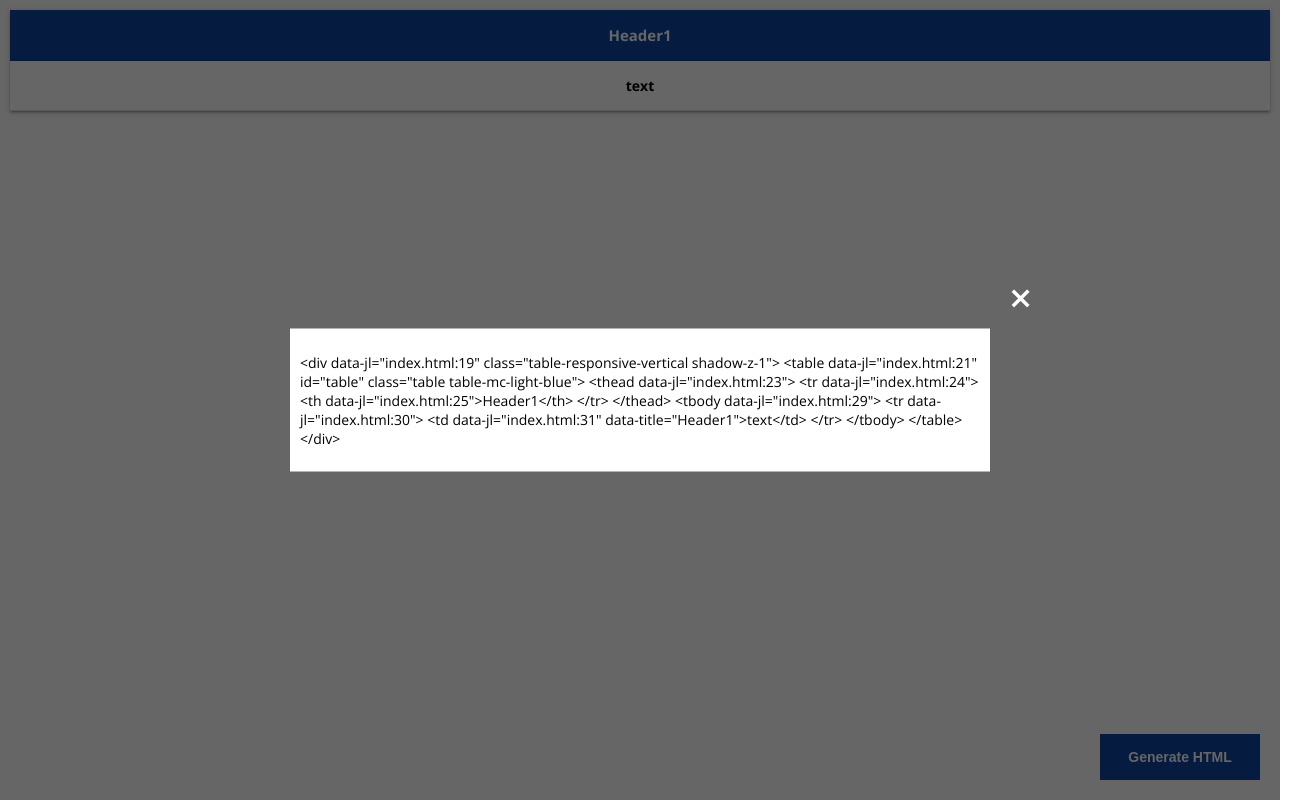
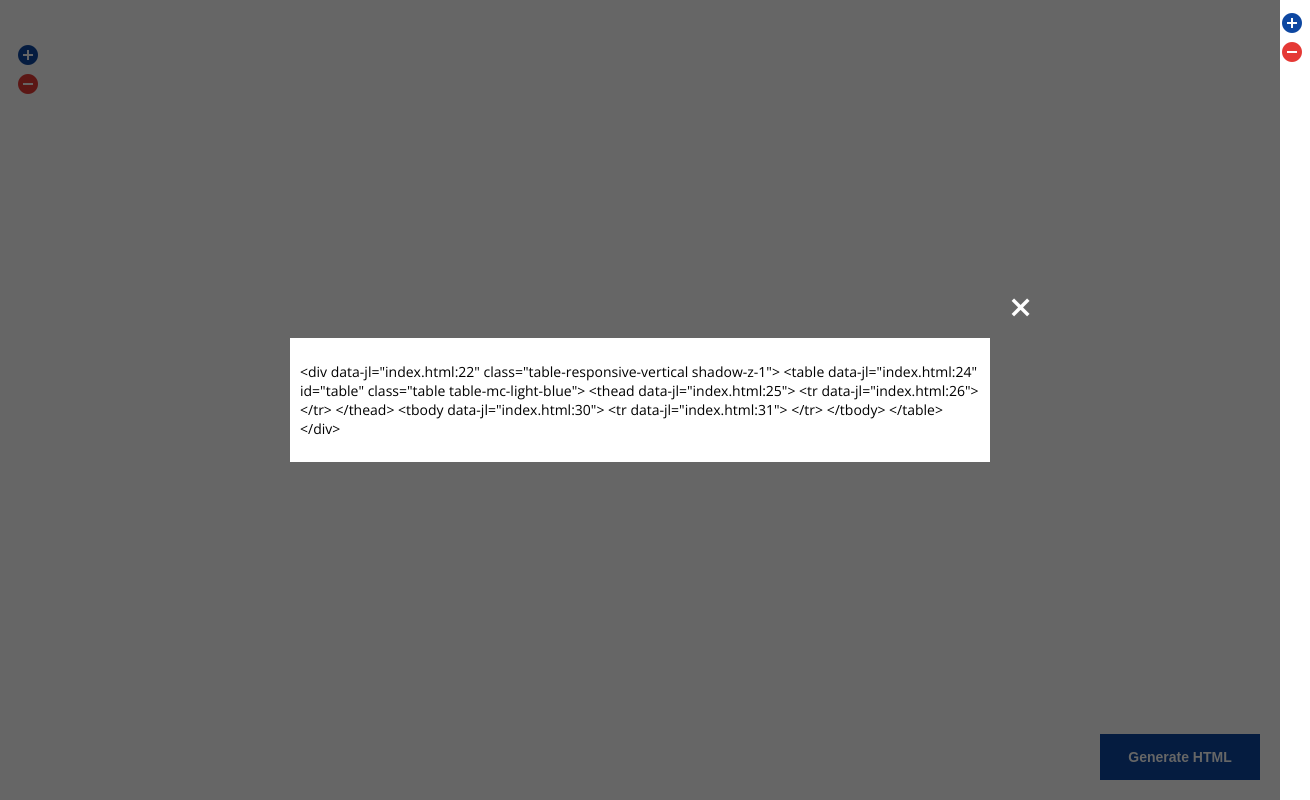
Before and after one commit to TheHunterSem/table-generator, a plain HTML site: page index.html in a window 1280 px wide. Both pictures are taken after a click on the button "Generate HTML". Shown: the whole page, 1310 px wide, since content can reach past the window. Drawn offline with nearby package versions, Linux system fonts and the light colour scheme.

Commit message:
add and remove buttons

```diff
--- a/css/styles.css
+++ b/css/styles.css
@@ -17,6 +17,13 @@ button {
     cursor: pointer;
 }
 
+.button {
+    background-color: transparent;
+    border: none;
+    outline: none;
+    background-color: transparent;
+}
+
 .wrapper {
     display: block;
     max-width: 1280px;
@@ -33,13 +40,10 @@ body .html_generator {
     max-width: 160px;
     width: 100%;
     padding: 15px;
-    cursor: pointer;
     background-color: #0D47A1;
-    border: none;
     color: #fff;
     font-size: 14px;
     font-weight: 600;
-    outline: none;
 }
 
 body .generated_html_wrapper {
@@ -66,10 +70,6 @@ body .generated_html_wrapper {
 }
 
 .generated_html_wrapper .generated_html_content .html_generator_close {
-    background-color: transparent;
-    border: none;
-    outline: none;
-    background-color: transparent;
     color: #fff;
     line-height: 40px;
     height: 40px;
@@ -88,3 +88,28 @@ body .generated_html_wrapper {
     font-weight: 600;
     font-size: 28px;
 }
+
+.table-wrapper {
+    position: relative;
+}
+
+.table-wrapper .buttons-block {
+    position: absolute;
+    top: 0;
+    right: -40px;
+}
+
+.table-wrapper .buttons-block .button,
+.table-wrapper .buttons-block-row .button {
+    display: block;
+}
+
+.table-wrapper .buttons-block .add_cell,
+.table-wrapper .buttons-block-row .add_row {
+    color: #0D47A1;
+}
+
+.table-wrapper .buttons-block .remove_cell,
+.table-wrapper .buttons-block-row .remove_row {
+    color: #e53935;
+}
--- a/index.html
+++ b/index.html
@@ -16,39 +16,55 @@
 <div class="wrapper">
 
     <div class="table-wrapper">
+
+        <div class="table-wrapper-content">
+
             <div class="table-responsive-vertical shadow-z-1">
 
                 <table id="table" class="table table-mc-light-blue">
-
                     <thead>
                     <tr>
-                    <th>Header1</th>
+
                     </tr>
                     </thead>
-
                     <tbody>
                     <tr>
-                    <td data-title="Header1">text</td>
+
                     </tr>
                     </tbody>
-
                 </table>
             </div>
+
         </div>
+
+        <div class="buttons-block">
+            <button id="add_cell" class="button add_cell" title="Add new cell"><i class="material-icons">add_circle</i></button>
+            <button id="remove_cell" class="button remove_cell" title="Remove cell"><i class="material-icons">remove_circle</i></button>
+        </div>
+
+        <div class="buttons-block-row">
+            <button id="add_row" class="button add_row" title="Add new row"><i class="material-icons">add_circle</i></button>
+            <button id="remove_row" class="button remove_row" title="Remove row"><i class="material-icons">remove_circle</i></button>
+        </div>
+
+    </div>
+
 </div>
 
 <div id="generated_html_wrapper" class="generated_html_wrapper">
     <div class="generated_html_content">
         <p id="lol_text"></p>
-        <button type="button" class="html_generator_close" onclick="ClearGenerateHtml()"><i class="material-icons">close</i></button>
+        <button type="button" class="html_generator_close button" onclick="ClearGenerateHtml()"><i class="material-icons">close</i></button>
     </div>
 </div>
 
-<button type="button" class="html_generator" onclick="GenerateHtml()">Generate HTML</button>
+<button type="button" class="html_generator button" onclick="GenerateHtml()">Generate HTML</button>
+
+
 
 <script>
     function GenerateHtml() {
-        var html = $('.table-wrapper').html();
+        var html = $('.table-wrapper-content').html();
         $('#lol_text').text(html);
         $('#generated_html_wrapper').fadeIn(300);
     }
--- a/js/main.js
+++ b/js/main.js
@@ -5,44 +5,44 @@ jQuery(document).ready(function ($) {
     var table = $('.table');
 
     // Table bordered
-    $('#table-bordered').change(function() {
-        var value = $( this ).val();
+    $('#table-bordered').change(function () {
+        var value = $(this).val();
         table.removeClass('table-bordered').addClass(value);
     });
 
     // Table striped
-    $('#table-striped').change(function() {
-        var value = $( this ).val();
+    $('#table-striped').change(function () {
+        var value = $(this).val();
         table.removeClass('table-striped').addClass(value);
     });
 
     // Table hover
-    $('#table-hover').change(function() {
-        var value = $( this ).val();
+    $('#table-hover').change(function () {
+        var value = $(this).val();
         table.removeClass('table-hover').addClass(value);
     });
 
     // Table color
-    $('#table-color').change(function() {
+    $('#table-color').change(function () {
         var value = $(this).val();
         table.removeClass(/^table-mc-/).addClass(value);
     });
 
-    (function(removeClass) {
+    (function (removeClass) {
 
-        jQuery.fn.removeClass = function( value ) {
-            if ( value && typeof value.test === "function" ) {
-                for ( var i = 0, l = this.length; i < l; i++ ) {
+        jQuery.fn.removeClass = function (value) {
+            if (value && typeof value.test === "function") {
+                for (var i = 0, l = this.length; i < l; i++) {
                     var elem = this[i];
-                    if ( elem.nodeType === 1 && elem.className ) {
-                        var classNames = elem.className.split( /\s+/ );
+                    if (elem.nodeType === 1 && elem.className) {
+                        var classNames = elem.className.split(/\s+/);
 
-                        for ( var n = classNames.length; n--; ) {
-                            if ( value.test(classNames[n]) ) {
+                        for (var n = classNames.length; n--;) {
+                            if (value.test(classNames[n])) {
                                 classNames.splice(n, 1);
                             }
                         }
-                        elem.className = jQuery.trim( classNames.join(" ") );
+                        elem.className = jQuery.trim(classNames.join(" "));
                     }
                 }
             } else {
@@ -56,16 +56,50 @@ jQuery(document).ready(function ($) {
     //Responsive table end
 
 
-/*
-    var thHead = $('#table thead tr');
+    var addBtnCell = $('#add_cell');
+    var removeBtnCell = $('#remove_cell');
+    var addBtnRow = $('#add_row');
+    var removeBtnRow = $('#remove_row');
+
+    var theadercell = $('#table thead tr');
+    var colcell = $('#table tbody tr');
+
+    $(removeBtnCell).on('click', function () {
+        $(theadercell).find('th:last').remove();
+        $(colcell).find('td:last').remove();
+    });
+
+    $(addBtnCell).on('click', function () {
+        $(theadercell).append('<th></th>');
+        $('#table tbody tr').each(function () {
+            $(this).append('<td></td>');
+        });
+    });
+
+    $(addBtnRow).on('click', function () {
+        $('#table tbody tr:last').clone().appendTo('#table tbody');
+    });
+
+    $(removeBtnRow).on('click', function () {
+        $('#table tbody').find('tr:last').remove();
+    });
+
+    $('#table thead tr').on('click', 'th', function () {
+
+        var thheaderIndex = $(this).index();
+        console.log(thheaderIndex);
 
 
-    function GenerateHtml() {
-        console.log('Generated');
-    }
+        $('#table tbody tr td').each(function () {
 
-    console.log();*/
+            if ($(this).index() === thheaderIndex) {
+                $(this).attr('data-title', thheaderIndex);
+            }
 
+        });
+
+        // var tdheaderIndex = $(colcell).find('td').index();
+    });
 
 
 });
```
Lines whose indentation alone changed are shown as unchanged.
